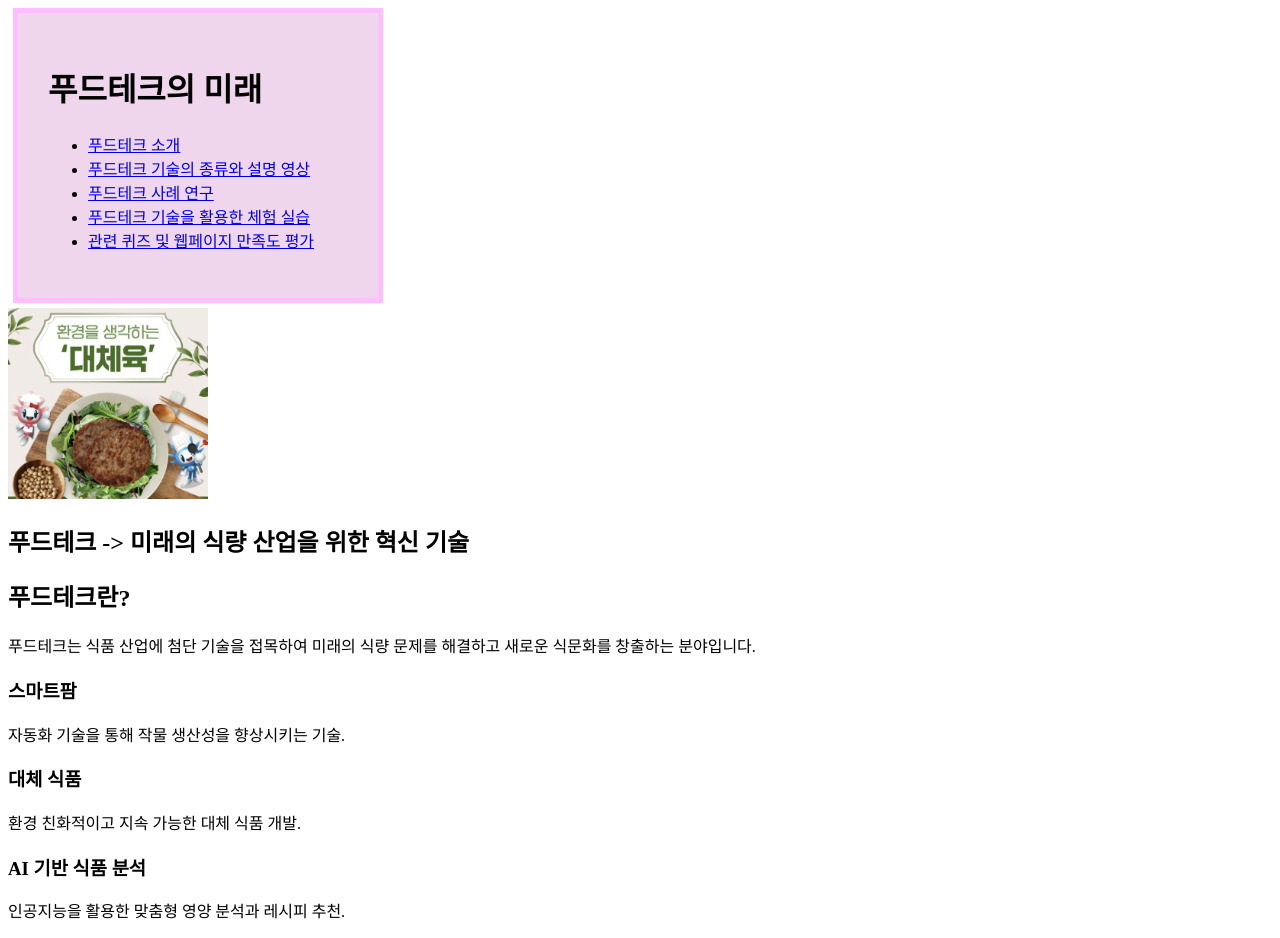
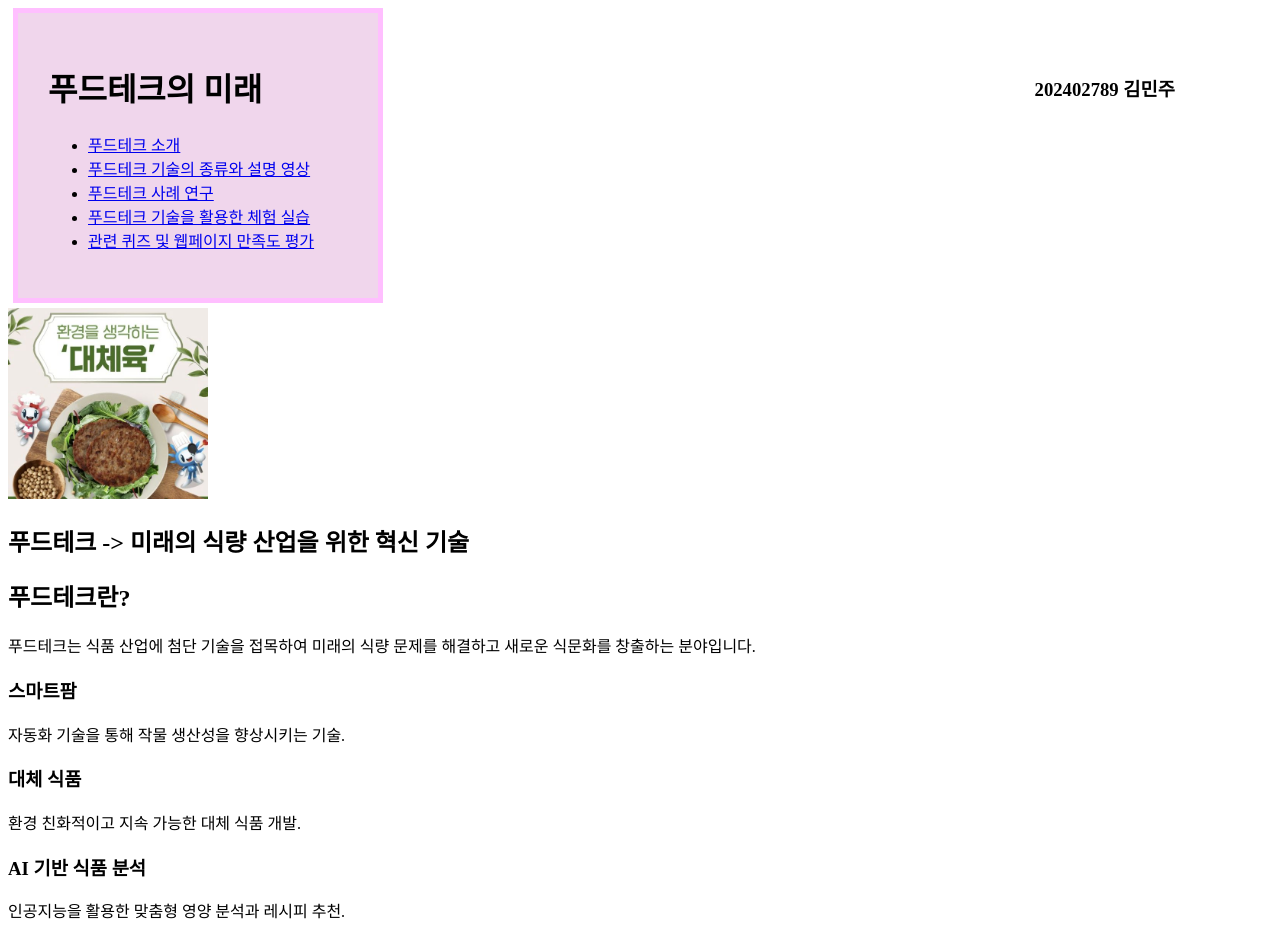
Before and after one commit to minju48/minju48.github.io, a plain HTML site: page index.html in a window 1280 px wide. Drawn offline with Linux system fonts and the light colour scheme.

Commit message:
Update index.html

```diff
--- a/index.html
+++ b/index.html
@@ -12,9 +12,18 @@
         padding:30px;
         border:5px solid #ffbfff;
         margin: 5px; }
+        #fix{
+            position: fixed;
+            /* position: absolute;  */
+            top:50px;
+            right:100px;
+            border: #ffbfff;
+            margin: 5px;
+        }
     </style>
 </head>
 <body>
+    <div id="fix"><h3>202402789 김민주</h3></div>
     <header>
         <h1>푸드테크의 미래</h1>
         <nav>
```
